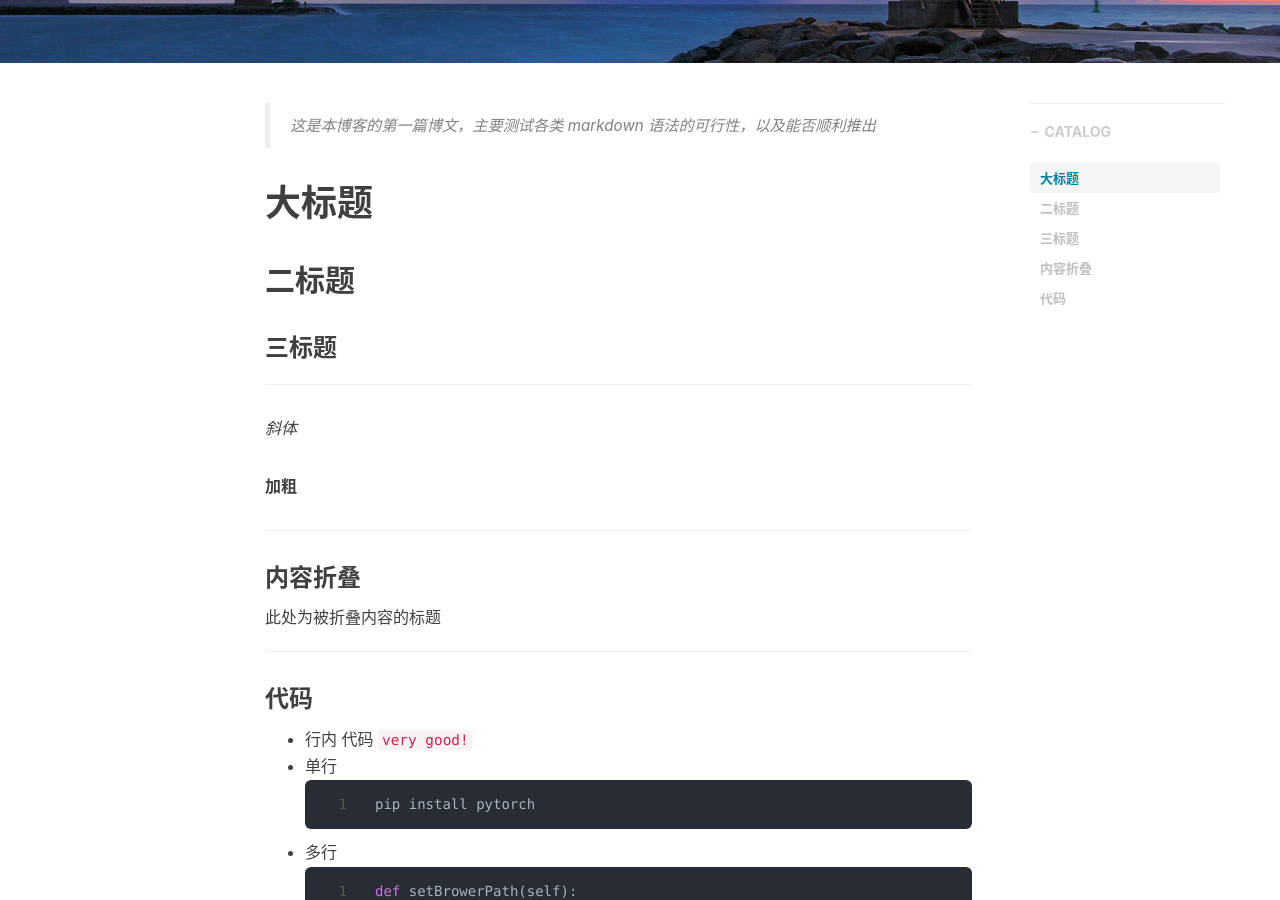
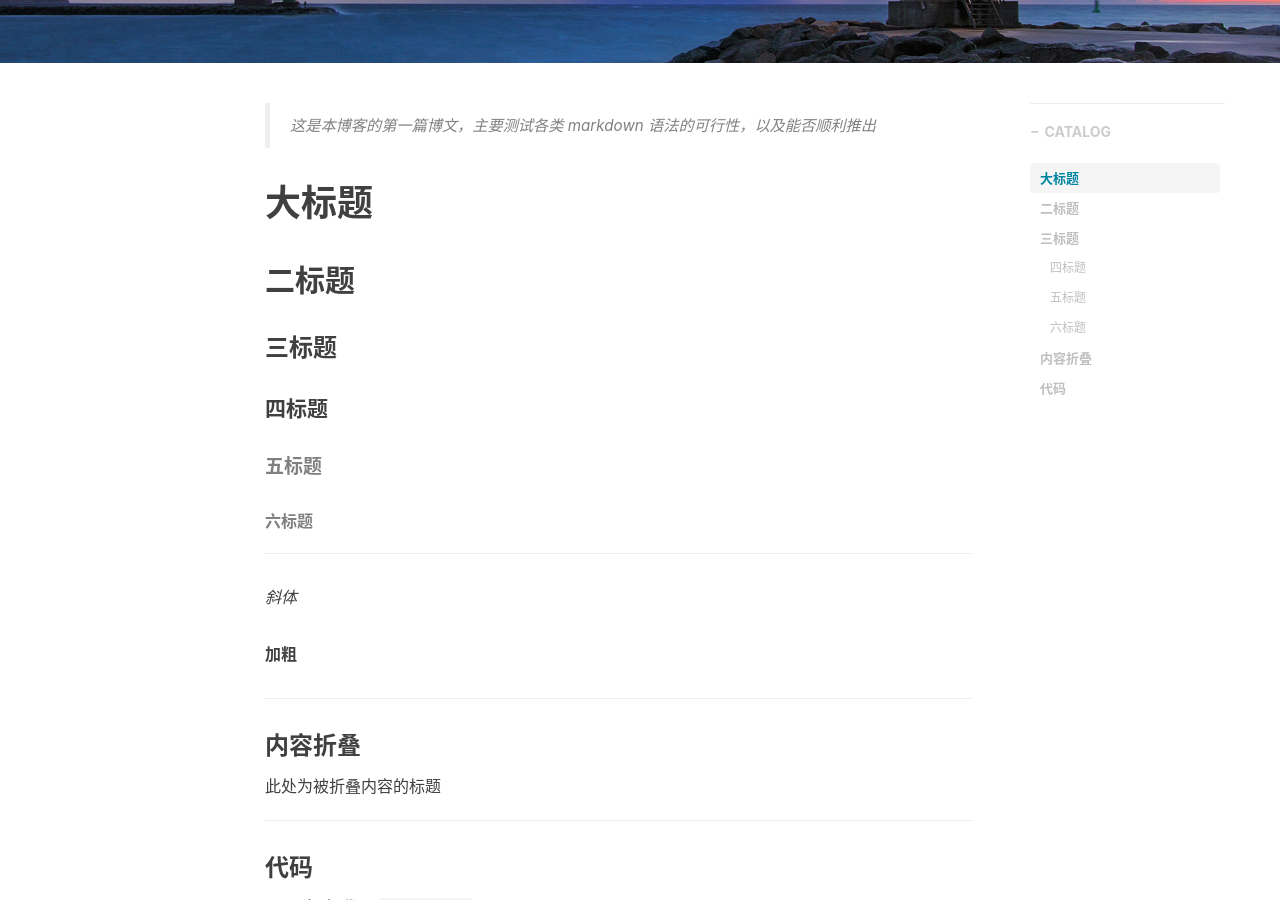
Before and after one commit to vegetarianfish/vegetarianfish.github.io, a Jekyll site: the page built from _posts/2021-1-14-Hello!.md, in a window 1280 px wide and 900 px high, scrolled down 394 px. Built offline with Jekyll 4.4.1, drawn with Linux system fonts in a browser that asks for light colours; nearby versions of some CDN libraries; comment, search, counter and statistics services are not loaded.

Commit message:
Update 2021-1-14-Hello!.md

```diff
--- a/_posts/2021-1-14-Hello!.md
+++ b/_posts/2021-1-14-Hello!.md
@@ -16,6 +16,9 @@ tags:
 # 大标题
 ## 二标题
 ### 三标题
+#### 四标题
+##### 五标题
+###### 六标题
 ---
 
 *斜体*
```
